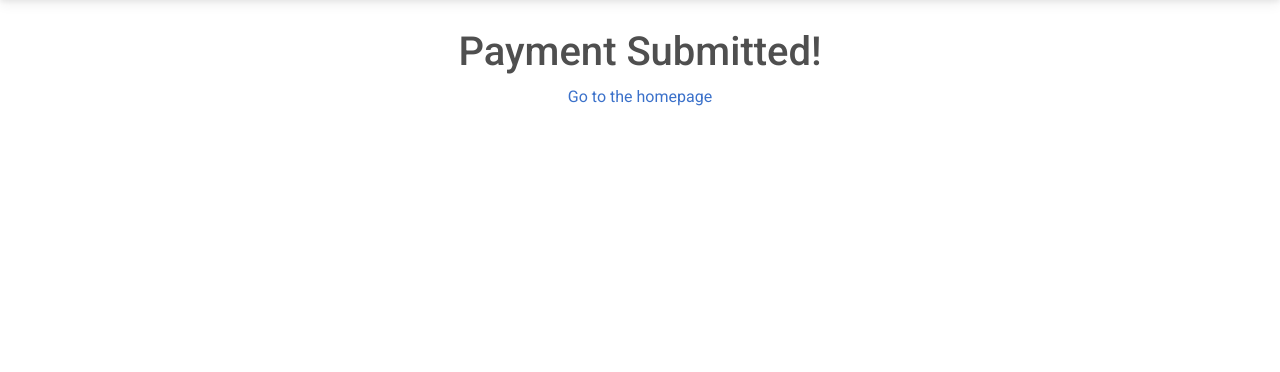
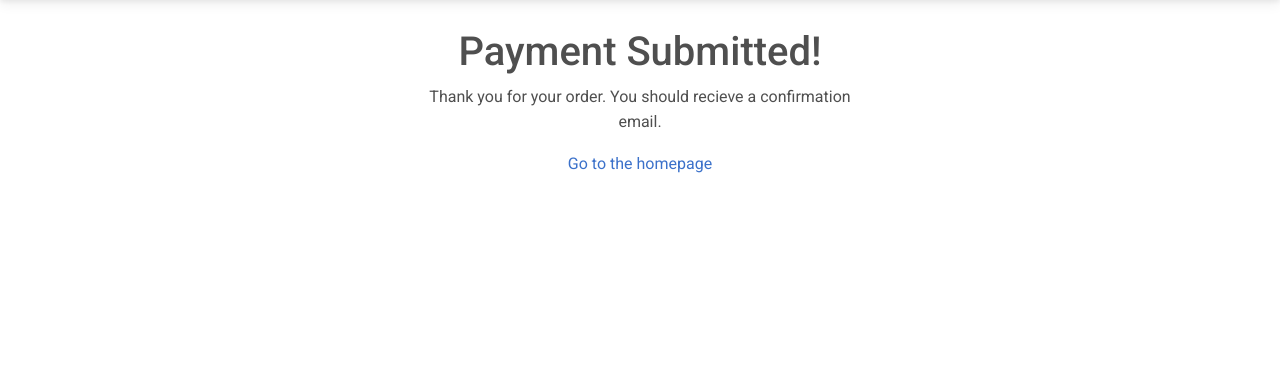
Before and after one commit to stokeydev/mycafe, a Django app: page /payment-confirmation/ in a window 1280 px wide. Shown: the part 59-431 px from the top of the page. Run offline with Django 3.2, Linux system fonts and the light colour scheme; some libraries are stand-ins or nearby versions.

Commit message:
making sure all good

```diff
--- a/coderscafe/customer/templates/customer/order_pay_confirmation.html
+++ b/coderscafe/customer/templates/customer/order_pay_confirmation.html
@@ -5,6 +5,7 @@
     <div class="row justify-content-center mt-1">
         <div class="col-md-5 col-sm-12 p-4 text-center">
             <h1>Payment Submitted!</h1>
+            <p>Thank you for your order. You should recieve a confirmation email.</p>
             <a href="{% url 'index' %}">Go to the homepage</a>
         </div>
     </div>
```
